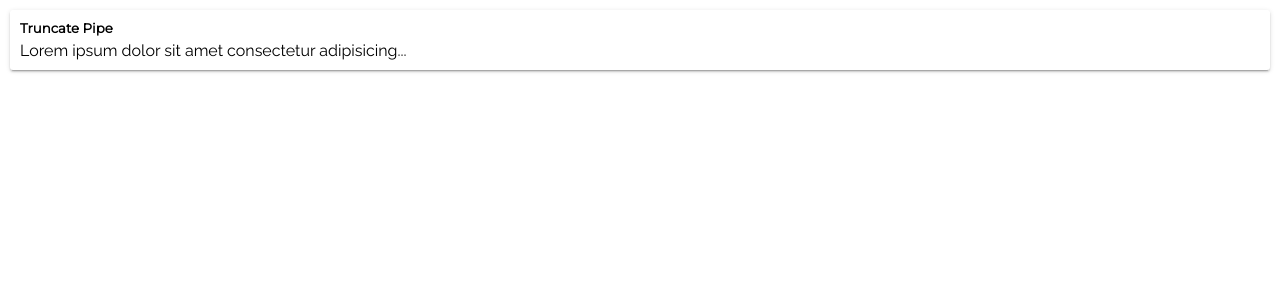
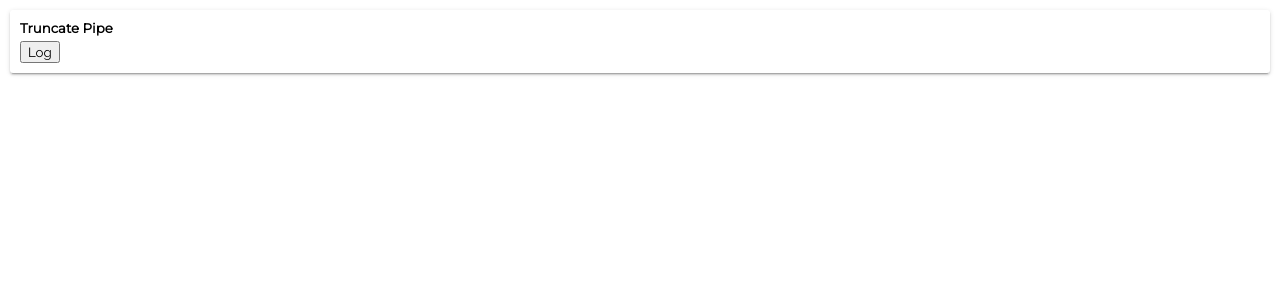
Before and after one commit to Dylan-Israel/100-angular-challenge-udemy, an Angular app: page / in a window 1280 px wide. Shown: the top 300 px of the page. Built offline with nearby package versions, Linux system fonts and the light colour scheme.

Commit message:
Added code for debounce click

```diff
--- a/src/app/app.component.html
+++ b/src/app/app.component.html
@@ -1,9 +1,5 @@
 <app-card-simple [title]="'Truncate Pipe'">
 
-  <p>
-    {{'Lorem ipsum dolor sit amet consectetur adipisicing elit. Id quasi deserunt, ex inventore esse placeat quas itaque
-    asperiores laboriosam impedit fuga assumenda, blanditiis commodi maxime, iste quibusdam tenetur quisquam similique?'
-    | appTruncate : 50 }}
-  </p>
+  <button appDebounceClick (debounceClick)="log()">Log</button>
 
 </app-card-simple>
--- a/src/app/app.component.ts
+++ b/src/app/app.component.ts
@@ -6,5 +6,7 @@ import { Component } from '@angular/core';
   styleUrls: ['./app.component.css']
 })
 export class AppComponent {
-
+  public log() {
+    console.log('Hello World');
+  }
 }
--- a/src/app/app.module.ts
+++ b/src/app/app.module.ts
@@ -5,6 +5,7 @@ import { AccordionComponent } from './components/accordion/accordion.component';
 import { AlertComponent } from './components/alert/alert.component';
 import { CardSimpleComponent } from './components/card/card-simple/card-simple.component';
 import { RichTextViewerComponent } from './components/rich-text-viewer/rich-text-viewer.component';
+import { DebounceClickDirective } from './directive/debounce-click/debounce-click.directive';
 import { TruncatePipe } from './pipes/truncate/truncate.pipe';
 
 @NgModule({
@@ -13,6 +14,7 @@ import { TruncatePipe } from './pipes/truncate/truncate.pipe';
     AccordionComponent,
     AlertComponent,
     CardSimpleComponent,
+    DebounceClickDirective,
     RichTextViewerComponent,
     TruncatePipe
   ],
--- /dev/null
+++ b/src/app/directive/debounce-click/debounce-click.directive.ts
@@ -0,0 +1,33 @@
+import { Directive, EventEmitter, HostListener, OnDestroy, OnInit, Output } from '@angular/core';
+import { Subject, Subscription } from 'rxjs';
+import { debounceTime } from 'rxjs/internal/operators/debounceTime';
+
+@Directive(
+  {
+    selector: '[appDebounceClick]'
+  }
+)
+export class DebounceClickDirective implements OnInit, OnDestroy {
+  @Output() public debounceClick = new EventEmitter();
+  public clicks = new Subject();
+  public subscription: Subscription;
+
+  public ngOnInit(): void {
+    const debounceTimeInMs = 500;
+
+    this.subscription = this.clicks.pipe(
+      debounceTime(debounceTimeInMs)
+    ).subscribe((e: any) => this.debounceClick.emit(e));
+  }
+
+  public ngOnDestroy(): void {
+    this.subscription.unsubscribe();
+  }
+
+  @HostListener('click', ['$event'])
+  public clickEvent(event: any): void {
+    event.preventDefault();
+    event.stopPropagation();
+    this.clicks.next();
+  }
+}
```
Also changed, not shown: src/app/directive/debounce-click/README.md (added).
